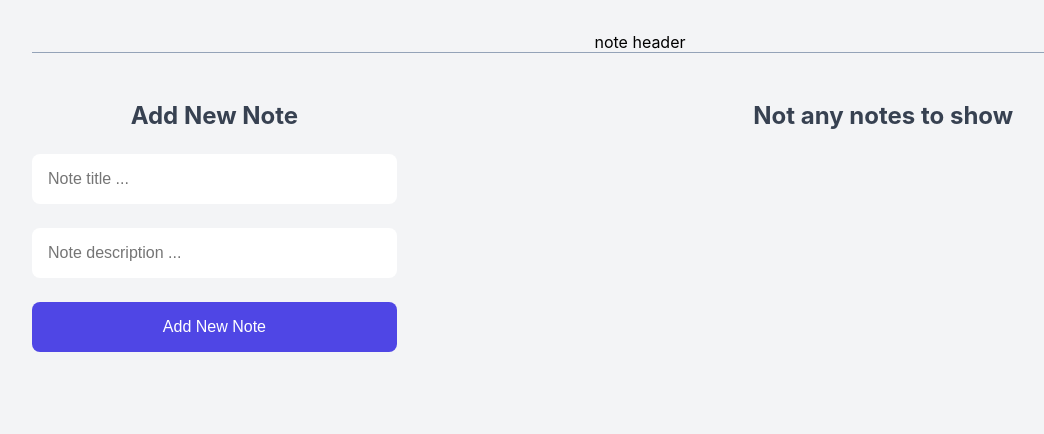
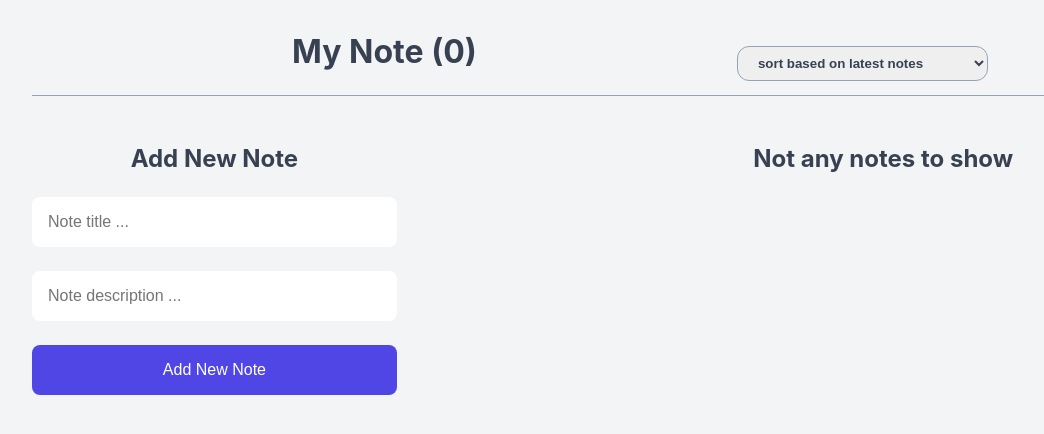
Before and after one commit to MahdiRahmany/Note-App-React, a React (Vite) app: page / in a window 1280 px wide. Shown: the top 434 px of the page, without its empty margins (0-1044 px from the left). Built offline with nearby package versions, Linux system fonts and the light colour scheme.

Commit message:
add Sort list

```diff
--- a/src/App.jsx
+++ b/src/App.jsx
@@ -1,11 +1,13 @@
 import { useState } from "react";
 import "./App.css";
+import NoteHeader from "./components/NoteHeader";
 import AddNewNote from "./components/AddNewNote";
 import NoteStatus from "./components/NoteStatus";
 import NoteList from "./components/NoteList";
 
 function App() {
   const [notes, setNotes] = useState([]);
+  const [sortBy, setSortBy] = useState("latest");
 
   const handleAddNote = (newNote) => {
     setNotes((prevNotes) => [...prevNotes, newNote]);
@@ -27,13 +29,14 @@
 
   return (
     <div className="container">
-      <div className="note-header">note header</div>
+      <NoteHeader notes={notes} onSort={(e) => setSortBy(e.target.value)} />
       <div className="note-app">
         <AddNewNote onAddNote={handleAddNote} />
         <div className="note-container">
           <NoteStatus notes={notes} />
           <NoteList
             notes={notes}
+            sortBy={sortBy}
             onDelete={handleDeleteNote}
             onComplete={handleCompleteNote}
           />
--- /dev/null
+++ b/src/components/NoteHeader.jsx
@@ -0,0 +1,16 @@
+import { useState } from "react";
+
+function NoteHeader({ notes, sortBy, onSort }) {
+  return (
+    <div className="note-header">
+      <h1>My Note ({notes.length})</h1>
+      <select value={sortBy} onChange={onSort}>
+        <option value="latest">sort based on latest notes</option>
+        <option value="earliest">sort based on earliest notes</option>
+        <option value="completed">sort based on completed notes</option>
+      </select>
+    </div>
+  );
+}
+
+export default NoteHeader;
--- a/src/components/NoteList.jsx
+++ b/src/components/NoteList.jsx
@@ -1,7 +1,23 @@
-function NoteList({ notes, onDelete, onComplete }) {
+function NoteList({ notes, onDelete, onComplete, sortBy }) {
+  let sortedNotes = notes;
+  if (sortBy === "earliest")
+    sortedNotes = [...notes].sort(
+      (a, b) => new Date(a.createdAt) - new Date(b.createdAt)
+    );
+
+  if (sortBy === "latest")
+    sortedNotes = [...notes].sort(
+      (a, b) => new Date(b.createdAt) - new Date(a.createdAt)
+    );
+
+  if (sortBy === "completed")
+    sortedNotes = [...notes].sort(
+      (a, b) => new Date(a.completed) - new Date(b.completed)
+    );
+
   return (
     <div className="note-list">
-      {notes.map((note) => (
+      {sortedNotes.map((note) => (
         <NoteItem
           key={note.id}
           note={note}
```
